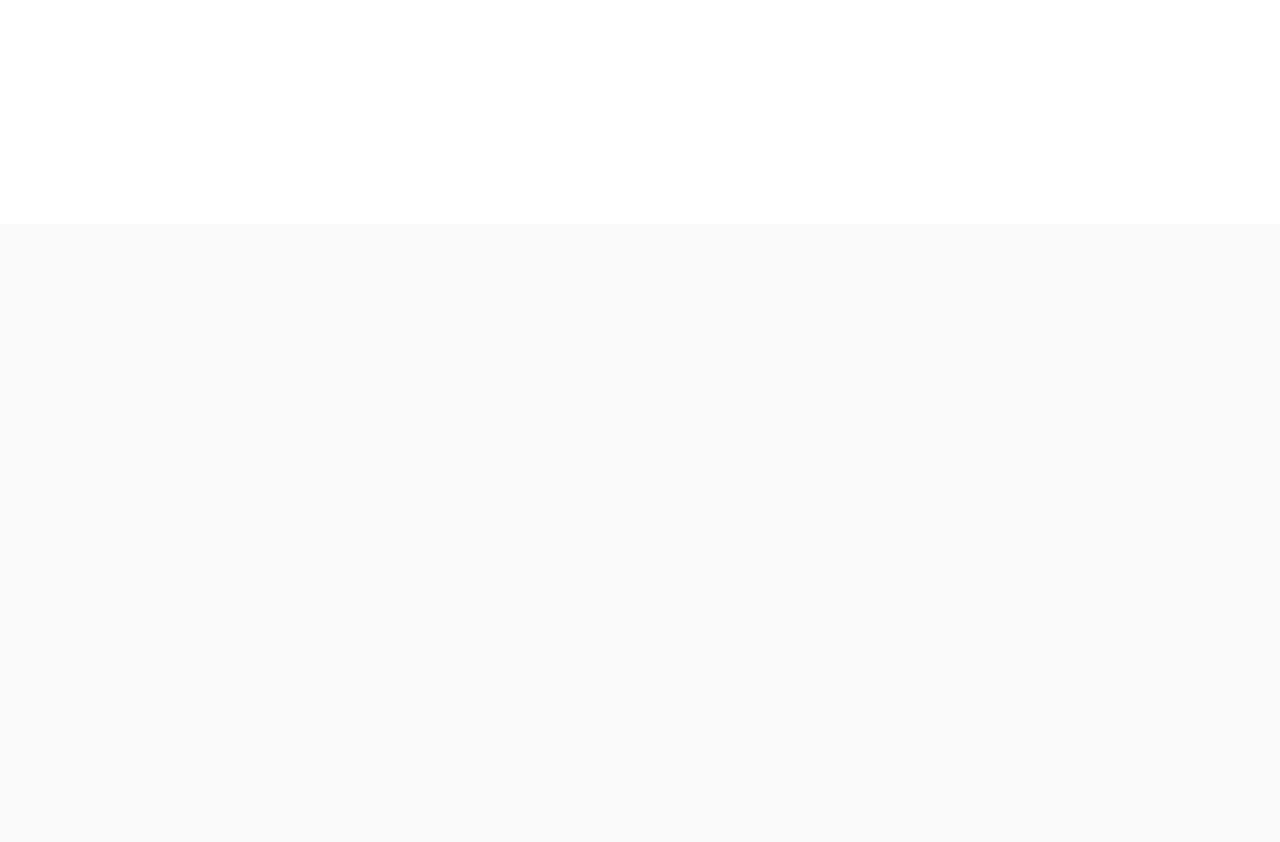
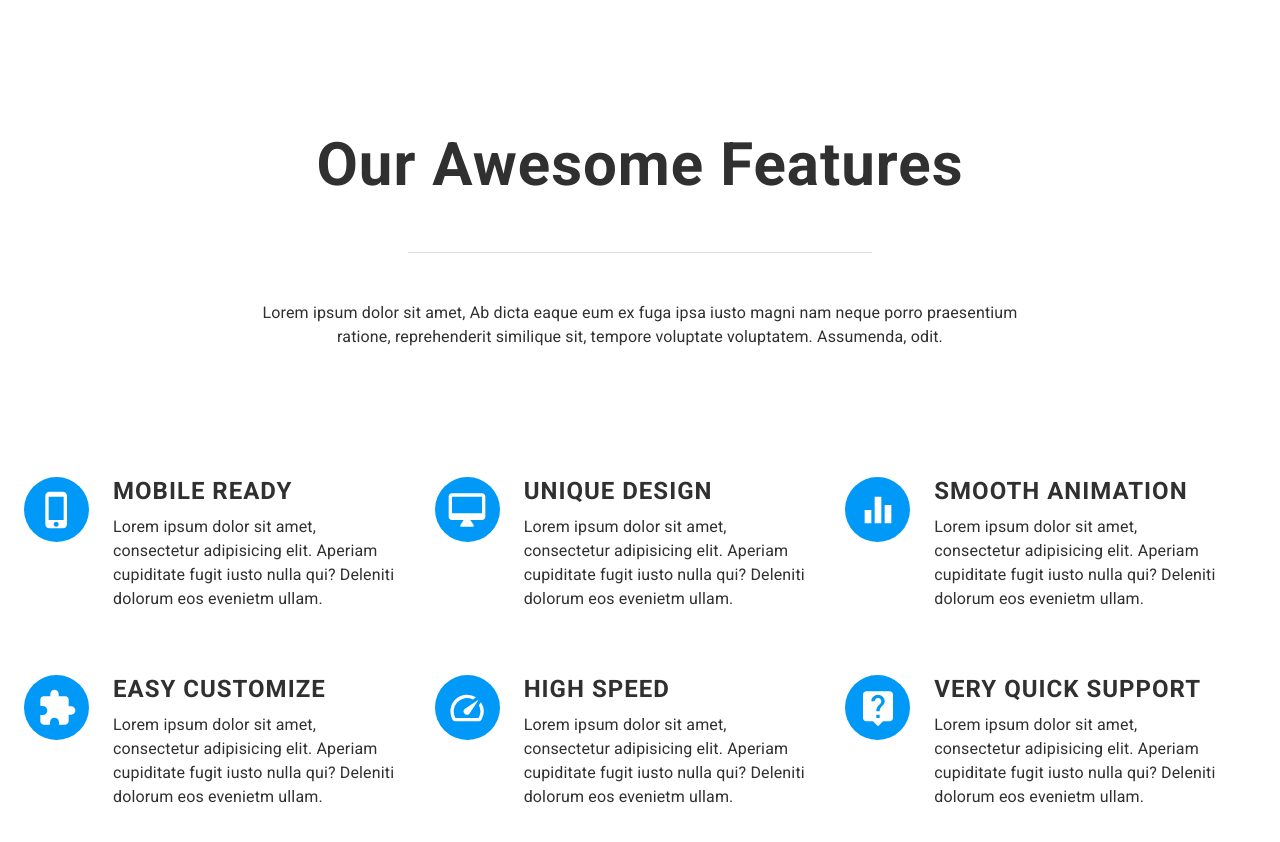
Before and after one commit to M-Afzaal-Afzal/cyber-security, a Next.js app: page / in a window 1280 px wide. Shown: the part 640-1482 px from the top of the page. Before the commit the page ends 864 px from the top, so only its background shows below. Built offline with nearby package versions, Linux system fonts and the light colour scheme.

Commit message:
Feature Section completed

```diff
--- a/pages/index.js
+++ b/pages/index.js
@@ -1,11 +1,13 @@
 import React from 'react';
 import {Box} from "@material-ui/core";
 import HeroSection from "../src/components/HeroSection/HeroSection";
+import FeatureSection from "../src/components/FeatureSection/FeatureSection";
 
 const Index = () => {
     return (
         <Box>
             <HeroSection/>
+            <FeatureSection/>
         </Box>
     );
 }
--- /dev/null
+++ b/src/components/FeatureSection/FeatureSection.js
@@ -0,0 +1,150 @@
+import React from 'react';
+import {Box, Container, Divider, Grid, makeStyles, Typography} from "@material-ui/core";
+import PhoneIphoneIcon from '@material-ui/icons/PhoneIphone';
+import DesktopMacIcon from '@material-ui/icons/DesktopMac';
+import EqualizerIcon from '@material-ui/icons/Equalizer';
+import ExtensionIcon from '@material-ui/icons/Extension';
+import SpeedIcon from '@material-ui/icons/Speed';
+import LiveHelpIcon from '@material-ui/icons/LiveHelp';
+
+const useStyles = makeStyles(theme => ({
+    featureSection: {
+        background: theme.palette.paper,
+        padding: '8rem 0'
+    },
+    dividerContainer: {
+        padding: '3rem',
+        maxWidth: '35rem',
+        textAlign: 'center',
+        margin: 'auto'
+    },
+    featureTextContainer: {
+        maxWidth: '50rem',
+        margin: 'auto auto 6rem'
+    },
+    featureItem: {
+        display: 'grid',
+        gridTemplateColumns: 'auto 1fr',
+        padding: '2rem',
+        paddingLeft: '0',
+        columnGap:'1.5rem',
+    },
+    itemIconContainer: {
+        width: '65px',
+        height: '65px',
+        background: theme.palette.primary.main,
+        display: 'flex',
+        justifyContent: 'center',
+        alignItems: 'center',
+        borderRadius: '50%',
+    },
+    itemIcon: {
+        fontSize: '40px',
+        color: "white"
+    }
+}))
+
+const FeatureSection = () => {
+
+    const classes = useStyles();
+
+    const featuresArr = [
+        {
+            title: 'MOBILE READY',
+            description: 'Lorem ipsum dolor sit amet, consectetur adipisicing elit. Aperiam cupiditate fugit iusto nulla qui? Deleniti dolorum eos evenietm ullam.',
+            icon: <PhoneIphoneIcon className={classes.itemIcon}/>,
+
+        },
+        {
+            title: 'UNIQUE DESIGN',
+            description: 'Lorem ipsum dolor sit amet, consectetur adipisicing elit. Aperiam cupiditate fugit iusto nulla qui? Deleniti dolorum eos evenietm ullam.',
+            icon: <DesktopMacIcon className={classes.itemIcon}/>,
+
+        },
+        {
+            title: 'SMOOTH ANIMATION',
+            description: 'Lorem ipsum dolor sit amet, consectetur adipisicing elit. Aperiam cupiditate fugit iusto nulla qui? Deleniti dolorum eos evenietm ullam.',
+            icon: <EqualizerIcon className={classes.itemIcon}/>,
+
+        },
+        {
+            title: 'EASY CUSTOMIZE',
+            description: 'Lorem ipsum dolor sit amet, consectetur adipisicing elit. Aperiam cupiditate fugit iusto nulla qui? Deleniti dolorum eos evenietm ullam.',
+            icon: <ExtensionIcon className={classes.itemIcon}/>,
+
+        },
+        {
+            title: 'HIGH SPEED',
+            description: 'Lorem ipsum dolor sit amet, consectetur adipisicing elit. Aperiam cupiditate fugit iusto nulla qui? Deleniti dolorum eos evenietm ullam.',
+            icon: <SpeedIcon className={classes.itemIcon}/>,
+
+        },
+        {
+            title: 'VERY QUICK SUPPORT',
+            description: 'Lorem ipsum dolor sit amet, consectetur adipisicing elit. Aperiam cupiditate fugit iusto nulla qui? Deleniti dolorum eos evenietm ullam.',
+            icon: <LiveHelpIcon className={classes.itemIcon}/>,
+
+        },
+    ]
+
+    return (
+        <Box className={classes.featureSection}>
+            <Container maxWidth={'lg'}>
+                {/* main heading*/}
+                <Box>
+                    <Typography variant={'h1'} align={'center'}>Our Awesome Features</Typography>
+                </Box>
+                {/*divider*/}
+                <Box className={classes.dividerContainer}>
+                    <Divider/>
+                </Box>
+                {/* feature text*/}
+                <Box className={classes.featureTextContainer}>
+                    <Typography align={'center'} variant={'body1'}>
+                        Lorem ipsum dolor sit amet, Ab dicta eaque eum ex fuga ipsa iusto magni nam neque porro
+                        praesentium ratione, reprehenderit similique sit, tempore voluptate voluptatem. Assumenda, odit.
+                    </Typography>
+                </Box>
+
+                {/*    Grid for feature items     */}
+
+                <Grid container align={'center'}>
+
+                    {
+                        featuresArr.map(feature => (
+                            <Grid lg={4} md={6} sm={12} item>
+                                <Box className={classes.featureItem}>
+                                    {/* left icon part of gridItem*/}
+                                    <Box>
+                                        <Box className={classes.itemIconContainer}>
+                                            {feature.icon}
+                                        </Box>
+                                    </Box>
+
+                                    {/* right text part of gridItem*/}
+                                    <Box>
+                                        {/* right text part heading container*/}
+                                        <Box>
+                                            <Typography gutterBottom align={'left'} variant={'h4'}>{feature.title}</Typography>
+                                        </Box>
+
+                                        {/* right text part description container*/}
+                                        <Box>
+                                            <Typography align={'left'} variant={'body1'}>
+                                                {feature.description}
+                                            </Typography>
+                                        </Box>
+                                    </Box>
+                                </Box>
+                            </Grid>
+                        ))
+                    }
+
+                </Grid>
+
+            </Container>
+        </Box>
+    );
+};
+
+export default FeatureSection;
--- a/src/components/HeroSection/HeroSection.js
+++ b/src/components/HeroSection/HeroSection.js
@@ -1,5 +1,5 @@
 import React from 'react';
-import {Box, Button, Container, makeStyles, Typography} from "@material-ui/core";
+import {Box, Container, makeStyles, Typography} from "@material-ui/core";
 import RoundedButton from "../Buttons/RoundedButton";
 
 const useStyles = makeStyles(theme => ({
@@ -8,11 +8,7 @@ const useStyles = makeStyles(theme => ({
         padding: '8rem 12rem'
     },
     heroHeadingContainer: {
-        maxWidth: '40rem'
-    },
-    heroHeading: {
-        lineHeight: '1.3',
-        letterSpacing: '1.5'
+        maxWidth: '45rem'
     },
     heroButtonContainer: {
         marginTop: '2rem',
@@ -30,7 +26,7 @@ const HeroSection = () => {
         <Box className={classes.heroSection}>
             <Container maxWidth={'lg'}>
                 <Box className={classes.heroHeadingContainer}>
-                    <Typography className={classes.heroHeading} variant={'h1'}>
+                    <Typography variant={'h1'}>
                         THE BEST CHOICE FOR YOUR NEW WEBSITE
                     </Typography>
                 </Box>
--- a/src/components/Layout/Header.js
+++ b/src/components/Layout/Header.js
@@ -33,7 +33,7 @@ const Header = () => {
     }
 
     return (
-        <AppBar elevation={5} color={'white'} position={'fixed'}>
+        <AppBar color={'white'} elevation={5} position={'fixed'}>
             <Container maxWidth={'lg'}>
                 <Toolbar color={'gray'} disableGutters>
 
--- a/src/theme/DarkTheme.js
+++ b/src/theme/DarkTheme.js
@@ -10,7 +10,7 @@ const DarkTheme = createMuiTheme({
             main: '#0099f7',
         },
         gray: {
-            main: '#d1d8e1',
+            main: '#65666e',
         },
         darkGray: {
             main: '#2b2d2e',
@@ -21,7 +21,7 @@ const DarkTheme = createMuiTheme({
         error: {
             main: red.A400,
         },
-        background: {
+        white: {
             default: '#fff',
         },
     },
@@ -29,10 +29,18 @@ const DarkTheme = createMuiTheme({
         h1: {
             fontSize: '3.75rem', //60 px,
             fontWeight: 'bold',
-            color: '#303030'
+            color: '#fff',
+            lineHeight: '1.3',
+            letterSpacing: '1px'
+        },
+        h4: {
+          fontSize: '1.5rem',
+            color: 'white',
+            fontWeight: 'bold',
+            letterSpacing: '1px'
         },
         body1: {
-            color: '#303030'
+            color: '#fff'
         }
     }
 });
--- a/src/theme/LightTheme.js
+++ b/src/theme/LightTheme.js
@@ -20,7 +20,7 @@ const lightTheme = createMuiTheme({
     error: {
       main: red.A400,
     },
-    background: {
+    white: {
       default: '#fff',
     },
   },
@@ -31,7 +31,15 @@ const lightTheme = createMuiTheme({
     h1: {
       fontSize: '3.75rem', //60 px,
       fontWeight: 'bold',
-      color: '#303030'
+      color: '#303030',
+      lineHeight: '1.3',
+      letterSpacing: '1px'
+    },
+    h4: {
+      fontSize: '1.5rem',
+      color: '#303030',
+      fontWeight: 'bold',
+      letterSpacing: '1px'
     },
     body1: {
       color: '#303030'
```
